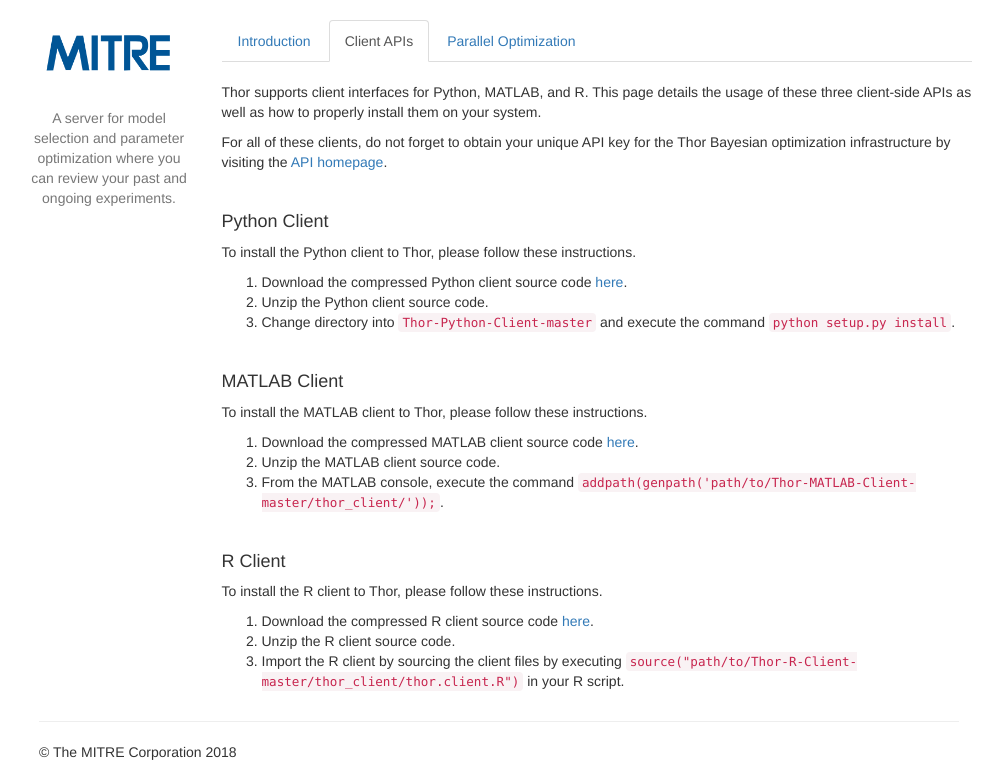
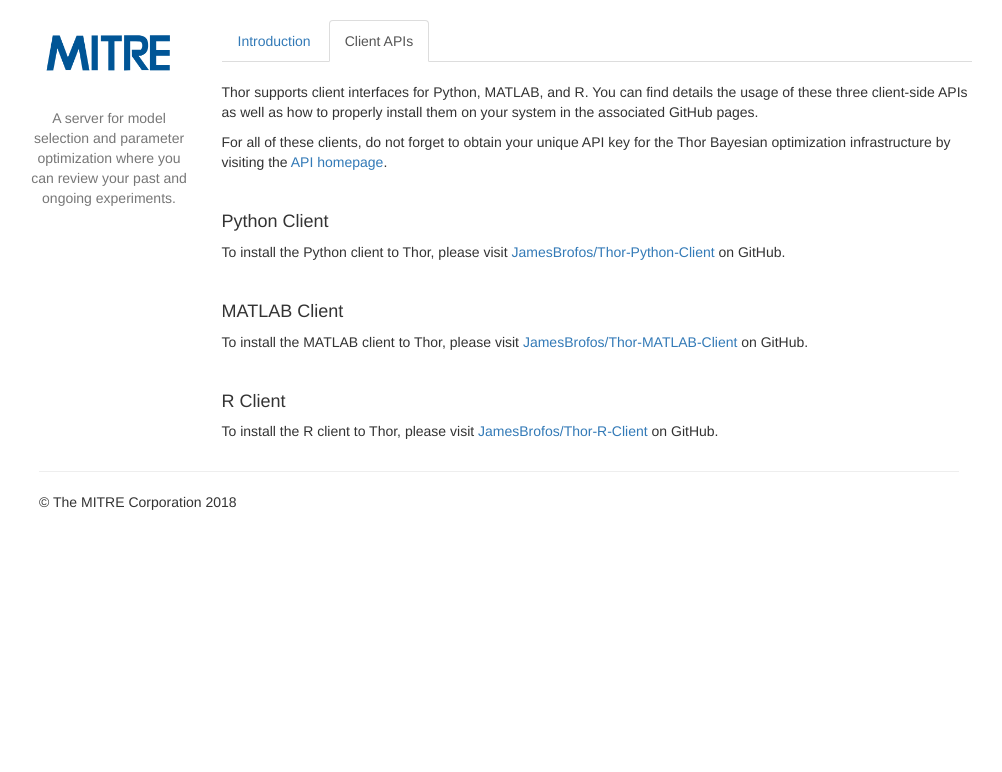
Before and after one commit to JamesBrofos/Thor-Server, a Flask app: page /api/clients/ in a window 1280 px wide. Shown: the part 52-824 px from the top of the page, without its empty margins (141-1143 px from the left). After the commit the page ends 562 px from the top, so only its background shows below. Run offline with Flask 2, Linux system fonts and the light colour scheme; the visitor is signed in with stand-in values (Sample User, id 1); parts of the project's set-up code (start-up, migrations or seed data) failed here and were passed over; some libraries are stand-ins or nearby versions.

Commit message:
update clients and website

```diff
--- a/website/models/acquisition_function.py
+++ b/website/models/acquisition_function.py
@@ -8,7 +8,7 @@
     id = db.Column(db.Integer, primary_key=True, autoincrement=True)
     experiment_id = db.Column(db.Integer, db.ForeignKey("experiments.id"))
     name = db.Column(db.String(80))
-    params = db.Column(db.Text)
+    # params = db.Column(db.Text)
 
     def __init__(self, name):
         self.name = name
--- a/website/templates/api.jinja2
+++ b/website/templates/api.jinja2
@@ -1,5 +1,4 @@
 {% extends "base.jinja2" %}
-
 
 
 {% block styles %}
@@ -12,18 +11,14 @@
 {% endblock %}
 
 {% block main_content %}
-
 <ul class="nav nav-tabs">
   <li {% if tab == "introduction" %}class="active disabled"{% endif %}><a href="{{ url_for("api.page", tab="introduction") }}">Introduction</a></li>
   <li {% if tab == "clients" %}class="active disabled"{% endif %}><a href="{{ url_for("api.page", tab="clients") }}">Client APIs</a></li>
-  <li {% if tab == "parallel" %}class="active disabled"{% endif %}><a href="{{ url_for("api.page", tab="parallel") }}">Parallel Optimization</a></li>
 </ul>
 
 {% if tab == "introduction" %}
   {% include "api/introduction.jinja2" %}
 {% elif tab == "clients" %}
   {% include "api/clients.jinja2" %}
-{% elif tab == "parallel" %}
-  {% include "api/parallel.jinja2" %}
 {% endif %}
 {% endblock %}
--- a/website/templates/api/clients.jinja2
+++ b/website/templates/api/clients.jinja2
@@ -1,37 +1,20 @@
-
-
 <br>
-<p>Thor supports client interfaces for Python, MATLAB, and R. This page details the usage of these three client-side APIs as well as how to properly install them on your system.</p>
+<p>Thor supports client interfaces for Python, MATLAB, and R. You can find details the usage of these three client-side APIs as well as how to properly install them on your system in the associated GitHub pages.</p>
 <p>
    For all of these clients, do not forget to obtain your unique API key for the Thor Bayesian optimization infrastructure by visiting the <a href="{{ url_for("api.page", tab="introduction") }}">API homepage</a>.
 </p>
 <br>
 <h4>Python Client</h4>
 <p>
-   To install the Python client to Thor, please follow these instructions.
+  To install the Python client to Thor, please visit <a href="https://github.com/JamesBrofos/Thor-Python-Client">JamesBrofos/Thor-Python-Client</a> on GitHub.
 </p>
-<ol>
-   <li>Download the compressed Python client source code <a href="{{ url_for("static", filename="clients/Thor-Python-Client-master.zip") }}">here</a>.</li>
-   <li>Unzip the Python client source code.</li>
-   <li>Change directory into <code>Thor-Python-Client-master</code> and execute the command <code>python setup.py install</code>.</li>
-</ol>
 <br>
 <h4>MATLAB Client</h4>
 <p>
-   To install the MATLAB client to Thor, please follow these instructions.
+  To install the MATLAB client to Thor, please visit <a href="https://github.com/JamesBrofos/Thor-MATLAB-Client">JamesBrofos/Thor-MATLAB-Client</a> on GitHub.
 </p>
-<ol>
-   <li>Download the compressed MATLAB client source code <a href="{{ url_for("static", filename="clients/Thor-MATLAB-Client-master.zip") }}">here</a>.</li>
-   <li>Unzip the MATLAB client source code.</li>
-   <li>From the MATLAB console, execute the command <code>addpath(genpath('path/to/Thor-MATLAB-Client-master/thor_client/'));</code>.</li>
-</ol>
 <br>
 <h4>R Client</h4>
 <p>
-   To install the R client to Thor, please follow these instructions.
+  To install the R client to Thor, please visit <a href="https://github.com/JamesBrofos/Thor-R-Client">JamesBrofos/Thor-R-Client</a> on GitHub.
 </p>
-<ol>
-  <li>Download the compressed R client source code <a href="{{ url_for("static", filename="clients/Thor-R-Client-master.zip") }}">here</a>.</li>
-  <li>Unzip the R client source code.</li>
-  <li>Import the R client by sourcing the client files by executing <code>source("path/to/Thor-R-Client-master/thor_client/thor.client.R")</code> in your R script.</li>
-</ol>
--- a/website/templates/experiment/analysis.jinja2
+++ b/website/templates/experiment/analysis.jinja2
@@ -6,6 +6,7 @@
     {% endif %}
     <p><b>Number of observations:</b> {{ experiment.observations.filter_by(pending=False).count() }}</p>
     <p><b>Pending observations:</b> {{ experiment.observations.filter_by(pending=True).count() }}</p>
+      <p><b>Acquisition Function</b> {{ experiment.acq_func.name.replace("_", " ").title() }}</p>
   </div>
   {% if experiment.observations.filter_by(pending=True).count() > 0 %}
     <div class="col-md-1 thor-del-pend-btn">
--- a/website/templates/index.jinja2
+++ b/website/templates/index.jinja2
@@ -2,16 +2,16 @@
 
 {% block main_content %}
   <h3>Introduction</h3>
-<p {# class="text-muted" #}>Welcome to <b>Thor Server</b>, the interactive server component of the Thor Bayesian optimization library!</p>
-<p {# class="text-muted" #}>
+<p>Welcome to <b>Thor Server</b>, the interactive server component of the Thor Bayesian optimization library!</p>
+<p>
 {% if not current_user.is_authenticated %}
     To start using the Thor Bayesian optimization service, please login or sign up for an account by clicking <a href={{ url_for("login.login_page") }}>here</a>. Afterwards, download the API client for your preferred platform and integrate it with your parameter tuning problem by following along with the API tutorial.
 {% else %}
   To begin leveraging the Thor Bayesian optimization service, please visit the <a href="{{ url_for("api.page", tab="introduction") }}">API homepage</a> for installation instructions and example code.
 {% endif %}
   </p>
-<hr class="featurette-divider">
 {% if current_user.is_authenticated %}
+  <hr class="featurette-divider">
   {% for experiment in experiments.items %}
     <h4><a href="{{ url_for("experiment.overview_page", experiment_id=experiment.id) }}">{{ experiment.name }}</a></h4>
 <p>
```
Also changed, not shown: migrations/versions/b1e41efee6b8_.py (added, +28 -0 lines), website/templates/api/parallel.jinja2 (deleted, +0 -20 lines), 3 other files.
